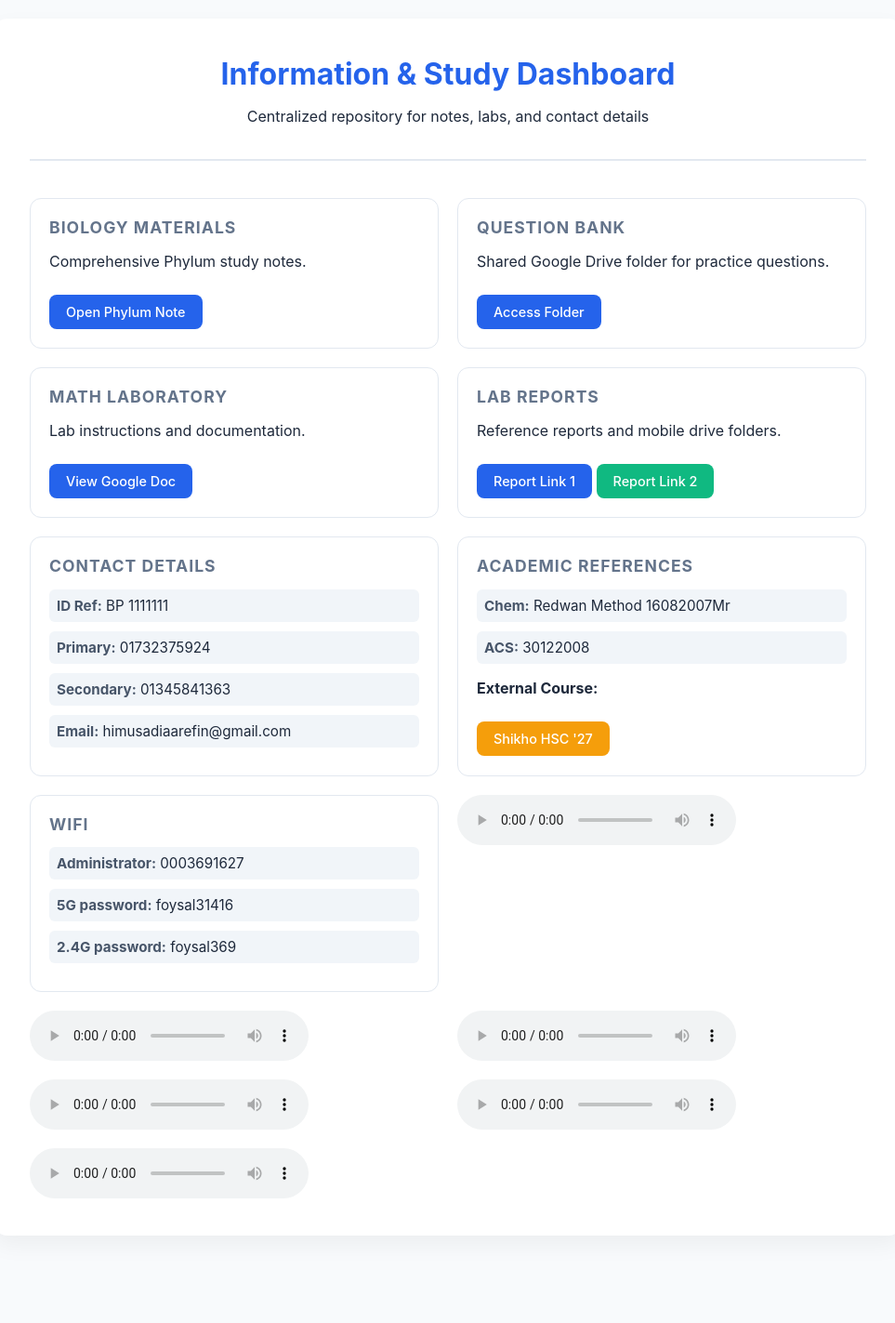
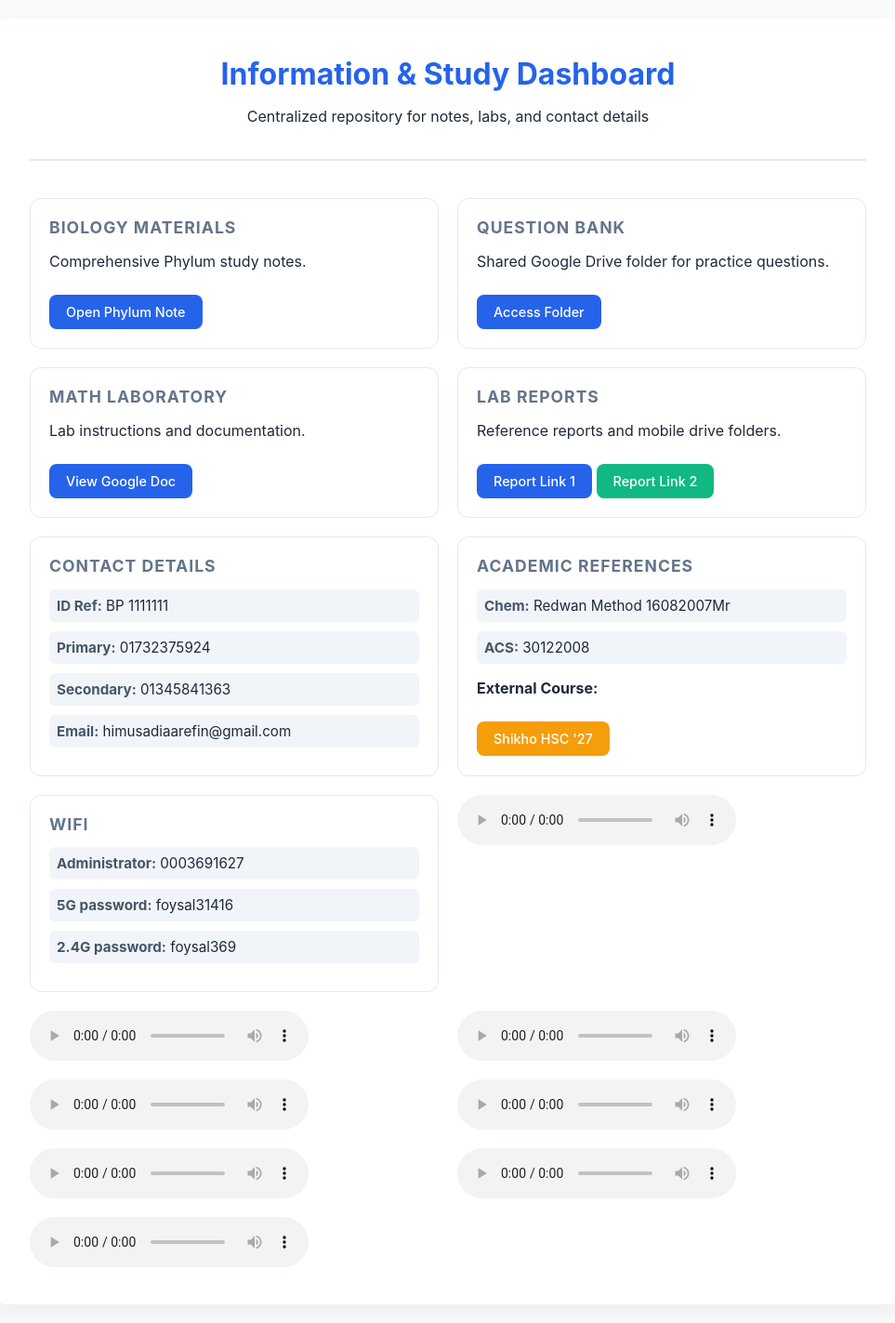
Before and after one commit to foysal1627/foysal1627.github.io, a Jekyll site: the page dashboard/index.html, which Jekyll copies as it is, in a window 1280 px wide. Shown: the whole page at 93% size, without its empty margins (158-1121 px from the left). Built offline with Jekyll 4.4.1, drawn with Linux system fonts in a browser that asks for light colours; before the commit the page ends 1349 px from its top, so only the background shows below that.

Commit message:
Update index.html

```diff
--- a/dashboard/index.html
+++ b/dashboard/index.html
@@ -196,6 +196,17 @@
   <source src="https://foysal1627.github.io/assets/jimibhai3.m4a" type="audio/mpeg">
   Apnar browser ti audio tag support kore na.
         </audio>
+
+        <audio controls>
+  <source src="https://foysal1627.github.io/assets/infinity/infinity/infinity/infinity/infinity/infinity/infinity/infinity/infinity/infinity/PTT-20260417-WA0012.opus" type="audio/mpeg">
+  Apnar browser ti audio tag support kore na.
+        </audio>
+
+        <audio controls>
+  <source src="https://foysal1627.github.io/assets/infinity/infinity/infinity/infinity/infinity/infinity/infinity/infinity/infinity/infinity/PTT-20260415-WA0004.opus" type="audio/mpeg">
+  Apnar browser ti audio tag support kore na.
+        </audio>
+
     </div>
 </div>
 
```
